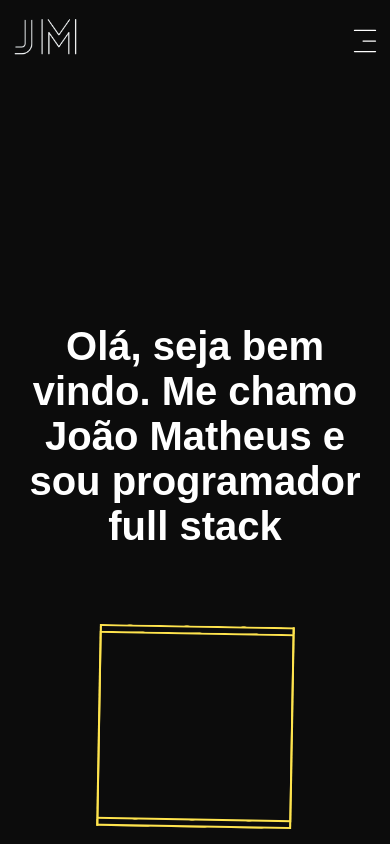
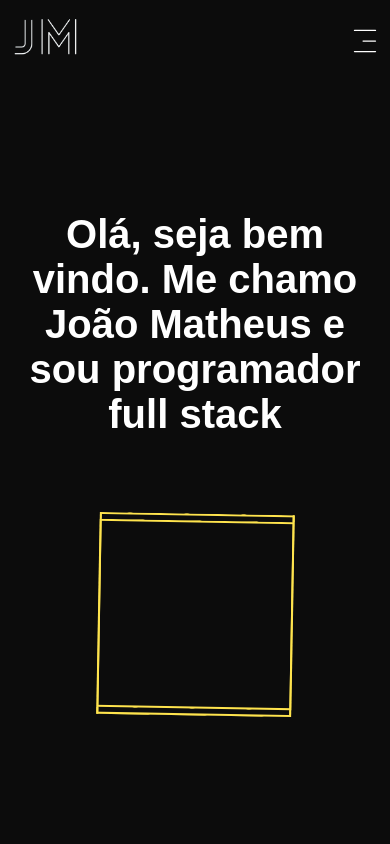
Before and after one commit to Jmatheuzz/portfolio, a React (Vite) app: page / in a window 390 px wide. Shown: the top 844 px of the page. Built offline with nearby package versions, Linux system fonts and the light colour scheme; a web font is replaced by a local one.

Commit message:
ajuste layout

```diff
--- a/src/pages/Home/App.tsx
+++ b/src/pages/Home/App.tsx
@@ -23,7 +23,7 @@ function App() {
   return (
     <div style={{...styles.container, backgroundColor: theme.primary, color: theme.textPrimary}}>
       <MenuHamburger/>
-      <div style={{...styles.around, ...styles.paddingTop, position: 'relative'}}>
+      <div className="header" style={{...styles.around, position: 'relative'}}>
         <h1 style={{
           fontFamily: '"Jersey 25", sans-serif',
           fontSize: '2.5rem',
--- a/src/pages/Home/index.css
+++ b/src/pages/Home/index.css
@@ -84,9 +84,15 @@
   margin-top: 10vh;
   padding-bottom: 5vh;
 }
+.header {
+  padding-top: 15rem;
+}
 @media screen and (max-width: 800px) {
   .skils {
     height: 80vh; width: 95%; background-color: #0C0C0C; margin: 10vh auto; display: flex; flex-direction: column; align-items: center; box-shadow: none;
+  }
+  .header {
+    padding-top: 8rem;
   }
   .skil {
     width: 95%;
```
